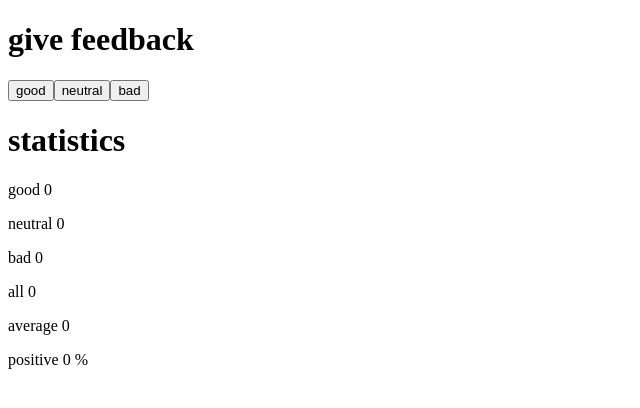
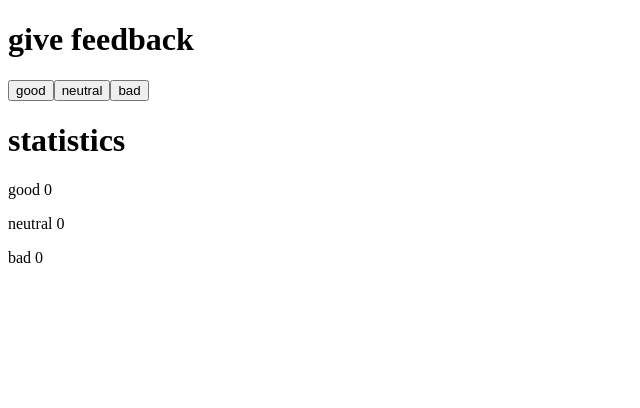
Before and after one commit to markusbjorklund/fullstack, a React (Create React App) app in the folder part1/unicafe/: page / in a window 1280 px wide. Shown: the top 408 px of the page, without its empty margins (0-640 px from the left). Built offline with nearby package versions, Linux system fonts and the light colour scheme.

Commit message:
1.6 done

```diff
--- a/part1/unicafe/src/index.js
+++ b/part1/unicafe/src/index.js
@@ -1,42 +1,39 @@
 import React, { useState } from 'react'
 import ReactDOM from 'react-dom'
 
+const Button = (props) => {
+  return (
+    <button onClick={props.handleKlick}>
+      {props.text}
+    </button>
+  )
+}
+
+const Display = ({ stats }) => {
+  return (
+    <><p>{stats}</p></>
+  )
+}
+
 const App = () => {
-  // save clicks of each button to own state
   const [good, setGood] = useState(0)
   const [neutral, setNeutral] = useState(0)
   const [bad, setBad] = useState(0)
 
-  const all = good + neutral + bad
+  const increaseGood = () => setGood(good + 1)
+  const increaseNeutral = () => setNeutral(neutral + 1)
+  const increaseBad = () => setBad(bad + 1)
 
-  const average = () => {
-    if (all === 0) {
-      return 0
-    }
-    return (good - bad) / all
-  }
-
-  const positive = () => {
-    if (all === 0) {
-      return 0
-    }
-    return good / all  * 100
-  }
-
-  // need to make this more pretty and less hardcoded
   return (
     <>
       <h1>give feedback</h1>
-      <button onClick={() => setGood(good + 1)}>good</button>
-      <button onClick={() => setNeutral(neutral + 1)}>neutral</button>
-      <button onClick={() => setBad(bad + 1)}>bad</button>
+      <Button handleKlick={increaseGood} text='good' />
+      <Button handleKlick={increaseNeutral} text='neutral' />
+      <Button handleKlick={increaseBad} text='bad' />
       <h1>statistics</h1>
-      <p>good {good}</p>
-      <p>neutral {neutral}</p>
-      <p>bad {bad}</p>
-      <p>all {all}</p>
-      <p>average {average()}</p>
-      <p>positive {positive()} %</p>
+      <Display stats={"good " + good} />
+      <Display stats={"neutral " + neutral} />
+      <Display stats={"bad " + bad} />
     </>
   )
 }
```
